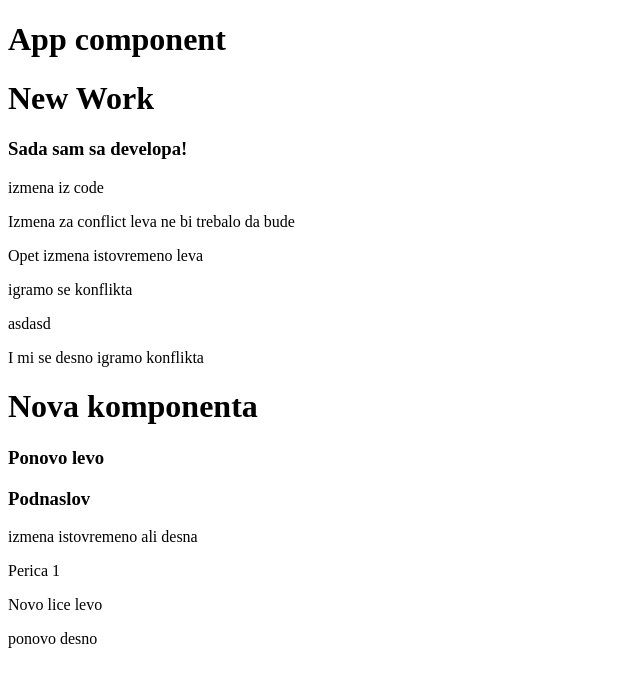
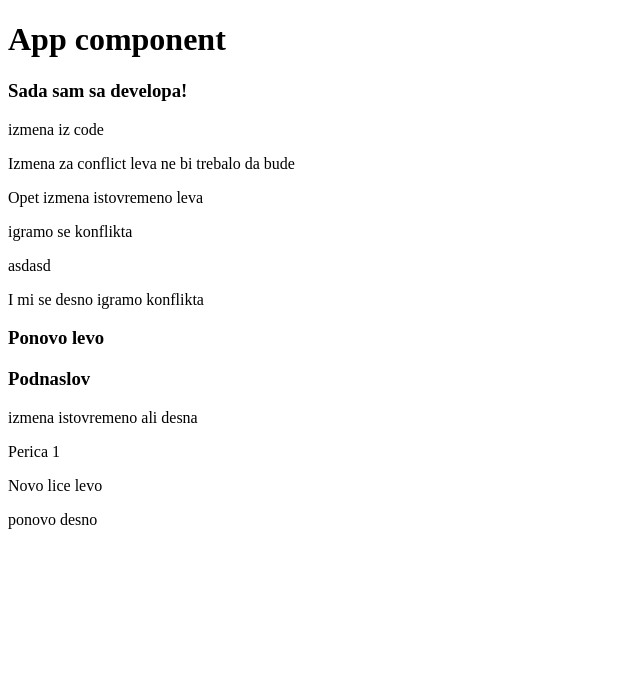
Before and after one commit to pedja260/bestwork, a React (Create React App) app: page / in a window 1280 px wide. Shown: the top 686 px of the page, without its empty margins (0-640 px from the left). Built offline with nearby package versions, Linux system fonts and the light colour scheme.

Commit message:
radi desno

```diff
--- a/src/components/NewWork.js
+++ b/src/components/NewWork.js
@@ -3,7 +3,7 @@ import React, {Component} from "react";
      render() {
          return (
              <div>
-                 <h1>New Work</h1>
+
                  <h3>Sada sam sa developa!</h3>
                  <p>izmena iz code</p>
                  <p>Izmena za conflict leva ne bi trebalo da bude</p>
--- a/src/components/TheBest.js
+++ b/src/components/TheBest.js
@@ -4,7 +4,7 @@ class TheBest extends Component {
     render() {
         return (
             <div>
-                <h1>Nova komponenta</h1>
+
                 <h3>Ponovo levo</h3>
                 <h3>Podnaslov</h3>
                 <p>izmena istovremeno ali desna</p>
```
